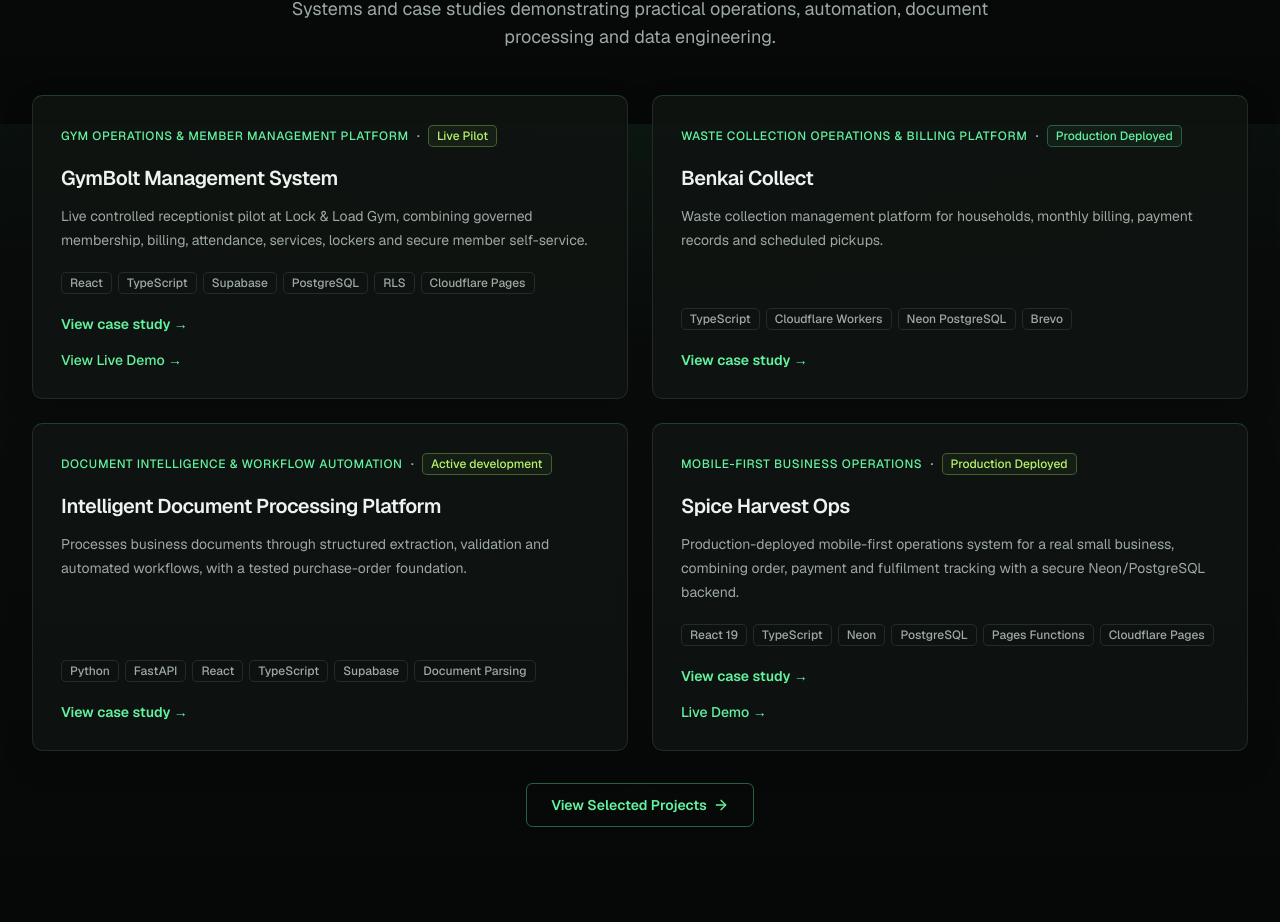
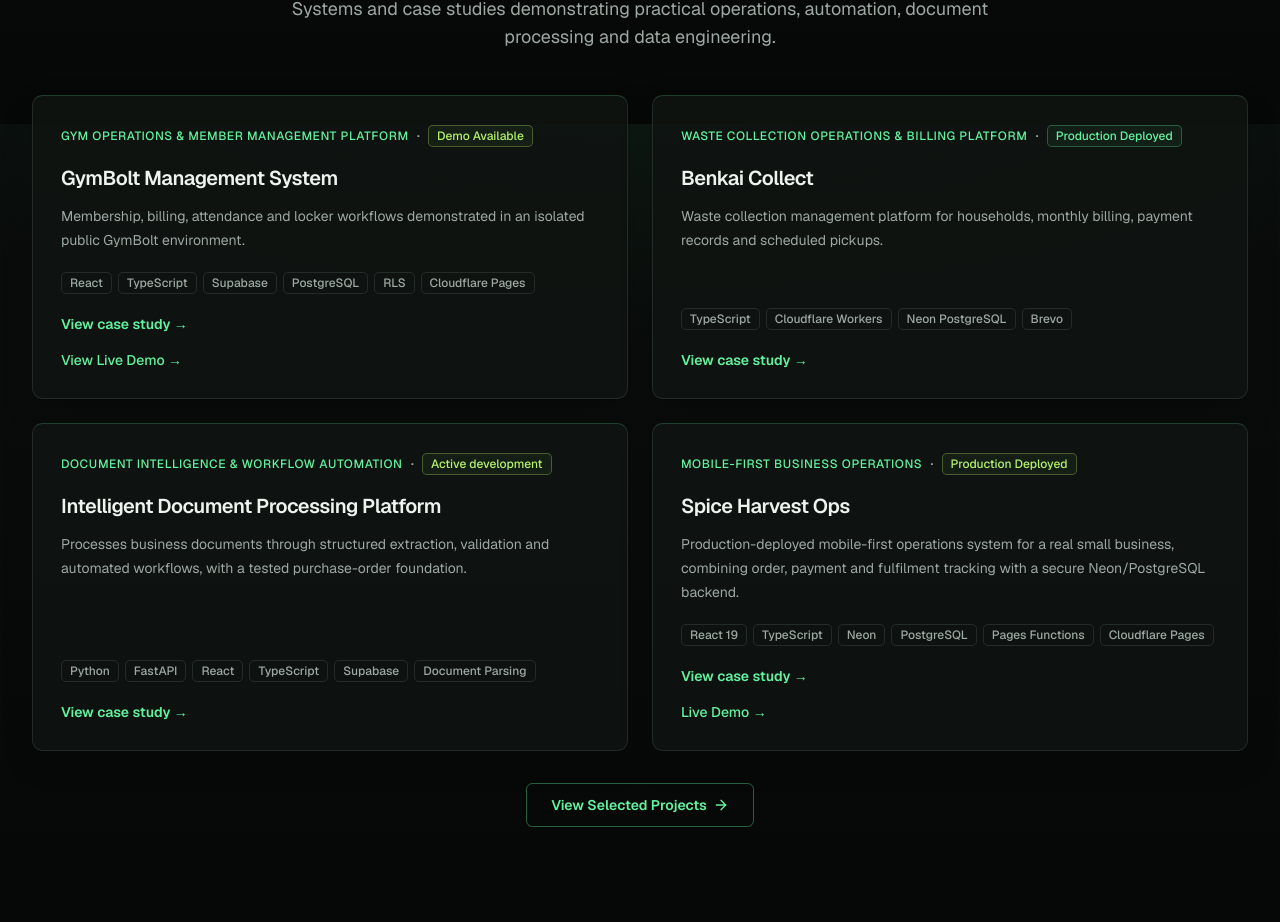
Before and after one commit to kamaubenjamin/benjamin-kamau-portfolio, a Next.js app: page / in a window 1280 px wide. Shown: the part 2276-3198 px from the top of the page. Built offline with nearby package versions, Linux system fonts and the light colour scheme; no server answers.

Commit message:
content: distinguish paused production from active demos

```diff
--- a/src/data/projects.ts
+++ b/src/data/projects.ts
@@ -14,6 +14,7 @@ export type ProjectStatus =
   | "Pilot-oriented release candidate"
   | "Production Deployed"
   | "Live Pilot"
+  | "Demo Available"
   | "Paused - separate product";
 
 export type ProjectStatusVariant = "default" | "emerald" | "lime";
@@ -502,11 +503,11 @@ export const projects: Project[] = ([
       "Web platform undergoing final validation",
     ],
     positioning:
-      "Travel operations platform in late-stage validation.",
+      "Production web release validated · Environments temporarily paused.",
     valueProposition:
       "From enquiry to Trip Ready — one operational flow for travel agencies, connecting customer intake, CRM, itinerary planning, bookings, travellers, payments, documents, supplier reservations and readiness decisions inside tenant-isolated workspaces.",
     overview:
-      "ExploreAfrica brings travel enquiries, customer follow-up, itineraries, bookings, travellers, payments and trip preparation into one agency workspace. Its web workflows have been developed and tested with controlled sample data.",
+      "ExploreAfrica brings travel enquiries, customer follow-up, itineraries, bookings, travellers, payments and trip preparation into one agency workspace. Its production web release previously passed deployment and health checks; the associated Supabase environment has since been intentionally paused.",
     problem:
       "Travel agencies can lose track of customer details, payments and trip preparations when records are spread across messages, spreadsheets and separate tools.",
     solution:
@@ -565,7 +566,7 @@ export const projects: Project[] = ([
     currentStatusHeading:
       "Current Status",
     currentStatus:
-      "Core web workflows have undergone controlled testing, but production admin and customer operations are not currently available. The Admin Platform link leads to staging; final acceptance and commercial rollout are not confirmed.",
+      "The ExploreAfrica production web release was deployed and verified healthy before its Supabase-backed environments were intentionally paused to manage free-tier resource limits. Production Admin and staging Admin links remain listed, but authenticated workflows may not be usable until their databases are reactivated. Final acceptance and commercial launch are not claimed.",
     roadmap:
       "Remaining work focuses on evidence-backed validation feedback, performance and scale readiness, final regression and acceptance, and freezing the current web release. Flutter/mobile V1 follows after web sign-off.",
     repositoryStatus: "Private Repository",
@@ -588,7 +589,12 @@ export const projects: Project[] = ([
       },
       {
         url: "https://exploreafrica-admin-staging.vercel.app",
-        label: "Admin Platform",
+        label: "Admin Staging (Paused)",
+        kind: "website",
+      },
+      {
+        url: "https://exploreafrica-admin.vercel.app",
+        label: "Admin Production (Paused)",
         kind: "website",
       },
     ],
@@ -598,10 +604,10 @@ export const projects: Project[] = ([
     slug: "gymbolt-gym-management-system",
     title: "GymBolt Management System",
     category: "Gym Operations & Member Management Platform",
-    status: "Live Pilot",
+    status: "Demo Available",
     statusVariant: "lime",
     shortDescription:
-      "Gym management system for memberships, billing, attendance, sessions, lockers and member access, currently in controlled pilot testing.",
+      "Gym operations platform for membership, payments, attendance, sessions and lockers, with a public demo available while its operational pilot environment is paused.",
     publicCapabilities: [
       "Member records and billing history",
       "Attendance and session tracking",
@@ -610,11 +616,11 @@ export const projects: Project[] = ([
       "Staff permissions and member self-service",
     ],
     cardDescription:
-      "A configurable operations platform shaped through live receptionist feedback, currently in controlled operational testing at Lock & Load Gym.",
+      "Gym operations platform shaped by receptionist feedback. Public demo available; operational pilot environment temporarily paused.",
     featuredDescription:
-      "Live controlled receptionist pilot at Lock & Load Gym, combining governed membership, billing, attendance, services, lockers and secure member self-service.",
+      "Membership, billing, attendance and locker workflows demonstrated in an isolated public GymBolt environment.",
     positioning:
-      "Live controlled pilot — currently being tested in real reception workflows at Lock & Load Gym.",
+      "Public demo available · Operational pilot environment temporarily paused.",
     valueProposition:
       "Role-based Admin, Staff and Member experiences backed by Supabase Auth, PostgreSQL/RLS and a responsive SaaS interface for real gym workflow validation.",
     overview:
@@ -710,9 +716,9 @@ export const projects: Project[] = ([
       {
         title: "Deployment & Access Model",
         description:
-          "Live controlled pilot — currently being tested in real reception workflows at Lock & Load Gym. It is not presented as full adoption, a commercial rollout or production-scale SaaS.",
+          "A controlled live pilot was previously validated at Lock & Load Gym. The operational environment is currently paused; the separate public demo is available. This is not a commercial rollout or production-scale SaaS.",
         details: [
-          "Active hosted pilot URL: https://gymbolt-lock-load-gym.pages.dev",
+          "Previously deployed pilot environment (currently paused): https://gymbolt-lock-load-gym.pages.dev",
           "Source repository remains private and no public repository CTA is exposed",
           "No multiple-gym adoption, revenue, impact metrics or commercial-scale claims are made",
         ],
@@ -759,13 +765,13 @@ export const projects: Project[] = ([
     ],
     cardTechnologies: ["React", "TypeScript", "Supabase", "PostgreSQL", "RLS", "Cloudflare Pages"],
     verifiedOutcomes: [
-      "Functional live pilot currently being validated with Lock & Load Gym",
+      "Previously validated operational pilot; isolated demo currently available",
       "Hosted Admin, Staff and Member experiences backed by Supabase Auth and PostgreSQL/RLS",
       "Pilot-safe iteration supported by backups, migration validation, integrity checks and isolated QA records",
     ],
     currentStatusHeading: "Current Status & Limitations",
     currentStatus:
-      "Live controlled pilot — currently being tested in real reception workflows at Lock & Load Gym.",
+      "The isolated public GymBolt demo is enabled for evaluation. Its separate production/pilot environment is intentionally paused while free-tier Supabase resources are allocated across projects. Pilot workflows were previously validated; a live pilot requires reactivation.",
     currentStatusDetails: [
       "Production M-Pesa is not active",
       "Receipt-email delivery is intentionally disabled",
@@ -773,9 +779,10 @@ export const projects: Project[] = ([
       "Member self-service QR attendance and access-control hardware integration are not claimed",
       "No multiple paying gyms, broad rollout, customer revenue, adoption metrics or measured business impact is claimed",
       "Not presented as a completed commercial product or production-scale SaaS",
+      "Production/pilot backend currently paused; isolated public demo available",
     ],
     roadmap:
-      "Current priority is active pilot validation and production-safe iteration with Lock & Load Gym.",
+      "Resume operational pilot validation when its production environment is reactivated, then continue receptionist-led improvements and release checks.",
     roadmapDetails: [
       "Continue validating real membership, attendance, billing, locker and member-portal workflows",
       "Maintain backup, migration replay/validation and data-integrity discipline during hosted changes",
@@ -799,6 +806,11 @@ export const projects: Project[] = ([
         label: "View Live Demo",
         kind: "preview",
         primary: true,
+      },
+      {
+        url: "https://gymbolt-lock-load-gym.pages.dev",
+        label: "Production / Pilot (Paused)",
+        kind: "website",
       },
     ],
     featured: true,
```
